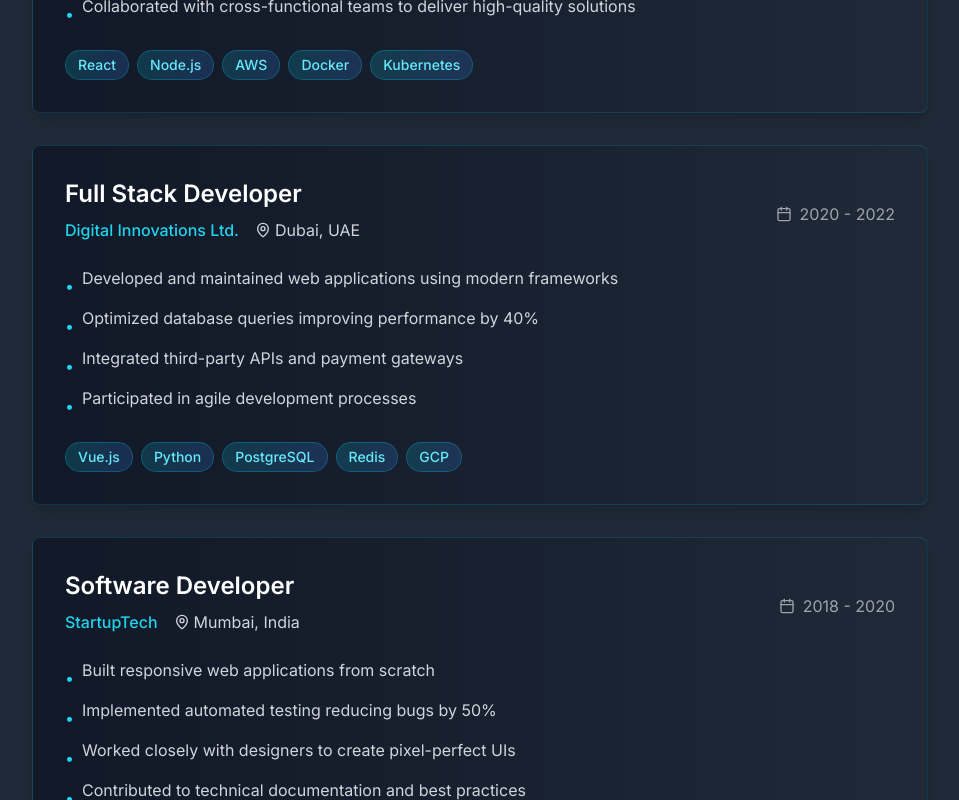
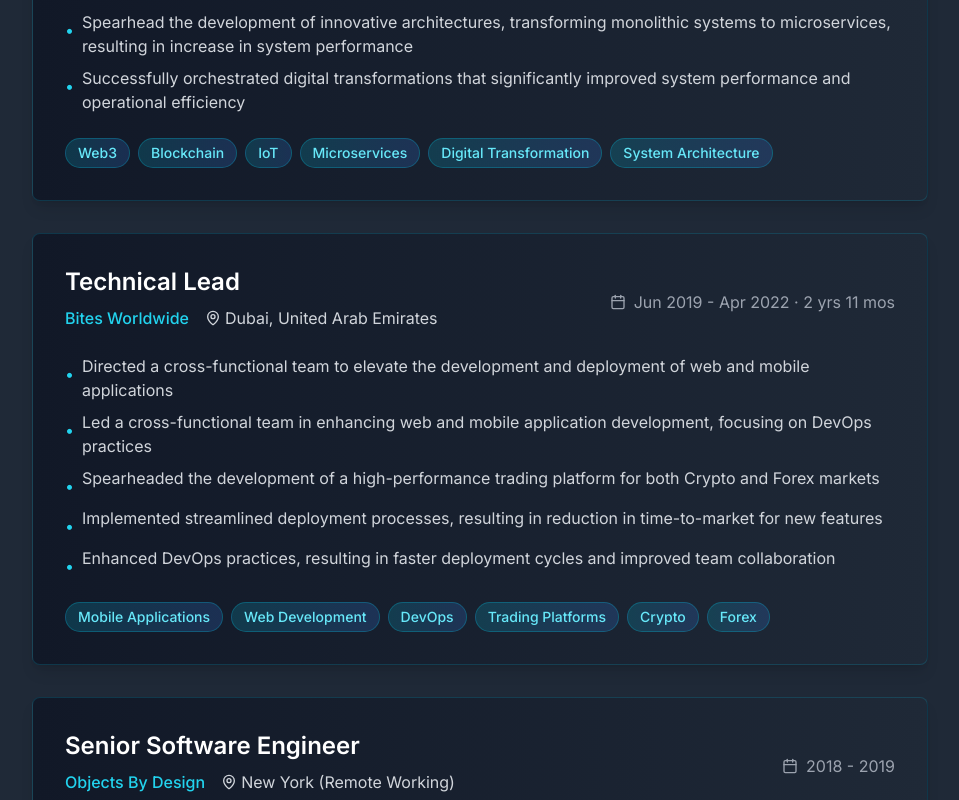
Before and after one commit to aneepct/web-resume, a Next.js app: page / in a window 1280 px wide. Shown: the part 1740-2540 px from the top of the page, without its empty margins (160-1119 px from the left). Built offline with nearby package versions, Linux system fonts and the light colour scheme.

Commit message:
Update Education and Experience with real LinkedIn data

```diff
--- a/src/components/Education.tsx
+++ b/src/components/Education.tsx
@@ -2,20 +2,28 @@ import { GraduationCap, Award, Calendar } from 'lucide-react'
 
 const education = [
   {
-    degree: "Bachelor of Engineering in Computer Science",
-    institution: "University of Technology",
-    location: "Mumbai, India",
-    period: "2014 - 2018",
-    grade: "First Class with Distinction",
-    description: "Specialized in software engineering, algorithms, and data structures. Active member of the coding club and participated in various hackathons."
+    degree: "Bachelor of Technology (B.Tech.), Aerospace, Aeronautical and Astronautical/Space Engineering",
+    institution: "Indira Gandhi National Open University",
+    location: "India",
+    period: "2010 - 2014",
+    grade: "First Class",
+    description: "Specialized in Aerospace Engineering with focus on aerodynamics and space technology. Active participation in robotics workshops and space expedition astronaut workshops. Completed projects in aerodynamics design and orbital transfer vehicle propulsion systems."
   },
   {
-    degree: "Higher Secondary Certificate",
-    institution: "Science College",
-    location: "Mumbai, India",
-    period: "2012 - 2014",
-    grade: "92%",
-    description: "Focused on Mathematics, Physics, and Computer Science. Secured top 5% ranking in state board examinations."
+    degree: "Engineer's degree, Electronics and Telecommunication",
+    institution: "The Institute of Electronics and Telecommunication Engineers",
+    location: "India",
+    period: "2006 - 2009",
+    grade: "First Class",
+    description: "Focused on Electronics and Telecommunication engineering with hands-on experience in conveyor belt controlling systems and embedded technologies."
+  },
+  {
+    degree: "10th, SSC",
+    institution: "L.D.Highschool, Sachin",
+    location: "India",
+    period: "1996 - 2005",
+    grade: "Distinction",
+    description: "Completed secondary education with strong foundation in mathematics and science subjects."
   }
 ]
 
--- a/src/components/Experience.tsx
+++ b/src/components/Experience.tsx
@@ -2,43 +2,80 @@ import { Calendar, MapPin, ExternalLink } from 'lucide-react'
 
 const experiences = [
   {
-    title: "Senior Software Engineer",
-    company: "Tech Solutions Inc.",
-    location: "Dubai, UAE",
-    period: "2022 - Present",
+    title: "Senior Technical Lead",
+    company: "LMNTO PERFORMANCE INFORMATION TECHNOLOGY",
+    location: "Dubai, United Arab Emirates",
+    period: "Apr 2022 - Present · 3 yrs 4 mos",
     description: [
-      "Led development of microservices architecture serving 1M+ users",
-      "Implemented CI/CD pipelines reducing deployment time by 60%",
-      "Mentored junior developers and conducted code reviews",
-      "Collaborated with cross-functional teams to deliver high-quality solutions"
+      "Drive significant advancements in digital transformation across various sectors, including Web3 and Blockchain technologies",
+      "Lead cross-functional teams to execute high-impact digital transformations in IoT and Web3, enhancing operational efficiency",
+      "Spearhead the development of innovative architectures, transforming monolithic systems to microservices, resulting in increase in system performance",
+      "Successfully orchestrated digital transformations that significantly improved system performance and operational efficiency"
     ],
-    technologies: ["React", "Node.js", "AWS", "Docker", "Kubernetes"]
+    technologies: ["Web3", "Blockchain", "IoT", "Microservices", "Digital Transformation", "System Architecture"]
   },
   {
-    title: "Full Stack Developer",
-    company: "Digital Innovations Ltd.",
-    location: "Dubai, UAE",
-    period: "2020 - 2022",
+    title: "Technical Lead",
+    company: "Bites Worldwide",
+    location: "Dubai, United Arab Emirates",
+    period: "Jun 2019 - Apr 2022 · 2 yrs 11 mos",
     description: [
-      "Developed and maintained web applications using modern frameworks",
-      "Optimized database queries improving performance by 40%",
-      "Integrated third-party APIs and payment gateways",
-      "Participated in agile development processes"
+      "Directed a cross-functional team to elevate the development and deployment of web and mobile applications",
+      "Led a cross-functional team in enhancing web and mobile application development, focusing on DevOps practices",
+      "Spearheaded the development of a high-performance trading platform for both Crypto and Forex markets",
+      "Implemented streamlined deployment processes, resulting in reduction in time-to-market for new features",
+      "Enhanced DevOps practices, resulting in faster deployment cycles and improved team collaboration"
     ],
-    technologies: ["Vue.js", "Python", "PostgreSQL", "Redis", "GCP"]
+    technologies: ["Mobile Applications", "Web Development", "DevOps", "Trading Platforms", "Crypto", "Forex"]
   },
   {
-    title: "Software Developer",
-    company: "StartupTech",
-    location: "Mumbai, India",
-    period: "2018 - 2020",
+    title: "Senior Software Engineer",
+    company: "Objects By Design",
+    location: "New York (Remote Working)",
+    period: "2018 - 2019",
     description: [
-      "Built responsive web applications from scratch",
-      "Implemented automated testing reducing bugs by 50%",
-      "Worked closely with designers to create pixel-perfect UIs",
-      "Contributed to technical documentation and best practices"
+      "Focused on innovative solutions for home security and educational applications",
+      "Led the development of a mobile app using Flutter, enhancing user experience in online learning",
+      "Improved the Google Cloud Client Library for Python, which streamlined data management processes for better performance",
+      "Developed a comprehensive Home Security System to enhance user data tracking through advanced analytics and machine learning algorithms"
     ],
-    technologies: ["Angular", "Java", "MySQL", "Jenkins", "Azure"]
+    technologies: ["Flutter", "Python", "Google Cloud", "Machine Learning", "Mobile Development", "Security Systems"]
+  },
+  {
+    title: "Software Engineer",
+    company: "Wingreens Technologies",
+    location: "India",
+    period: "2016 - 2018",
+    description: [
+      "Specialized in Laravel and Django frameworks for robust web application development",
+      "Enhanced user experience and ensuring seamless integration across platforms",
+      "Developed and maintained web applications using Laravel PHP and Django Python Frameworks, enhancing system efficiency",
+      "Designed and implemented RESTful APIs with Django, improving data accessibility and integration",
+      "Collaborated with cross-functional teams to deliver high-quality software solutions, contributing to project success"
+    ],
+    technologies: ["Laravel", "Django", "PHP", "Python", "RESTful APIs", "Web Development"]
+  },
+  {
+    title: "Graduate Trainee",
+    company: "Air India",
+    location: "Mumbai",
+    period: "Jul 2013 - Jul 2013 · 1 mo",
+    description: [
+      "Professional training at Air India Limited as part of graduate development program",
+      "Gained exposure to aviation industry operations and technical systems"
+    ],
+    technologies: ["Aviation Systems", "Technical Operations"]
+  },
+  {
+    title: "Industrial Trainee",
+    company: "Essar Group",
+    location: "Daman",
+    period: "Jun 2012 - Jul 2012 · 2 mos",
+    description: [
+      "Industrial training at Essar Group focusing on engineering processes and industrial operations",
+      "Hands-on experience with industrial systems and manufacturing processes"
+    ],
+    technologies: ["Industrial Systems", "Manufacturing", "Engineering Processes"]
   }
 ]
 
```
